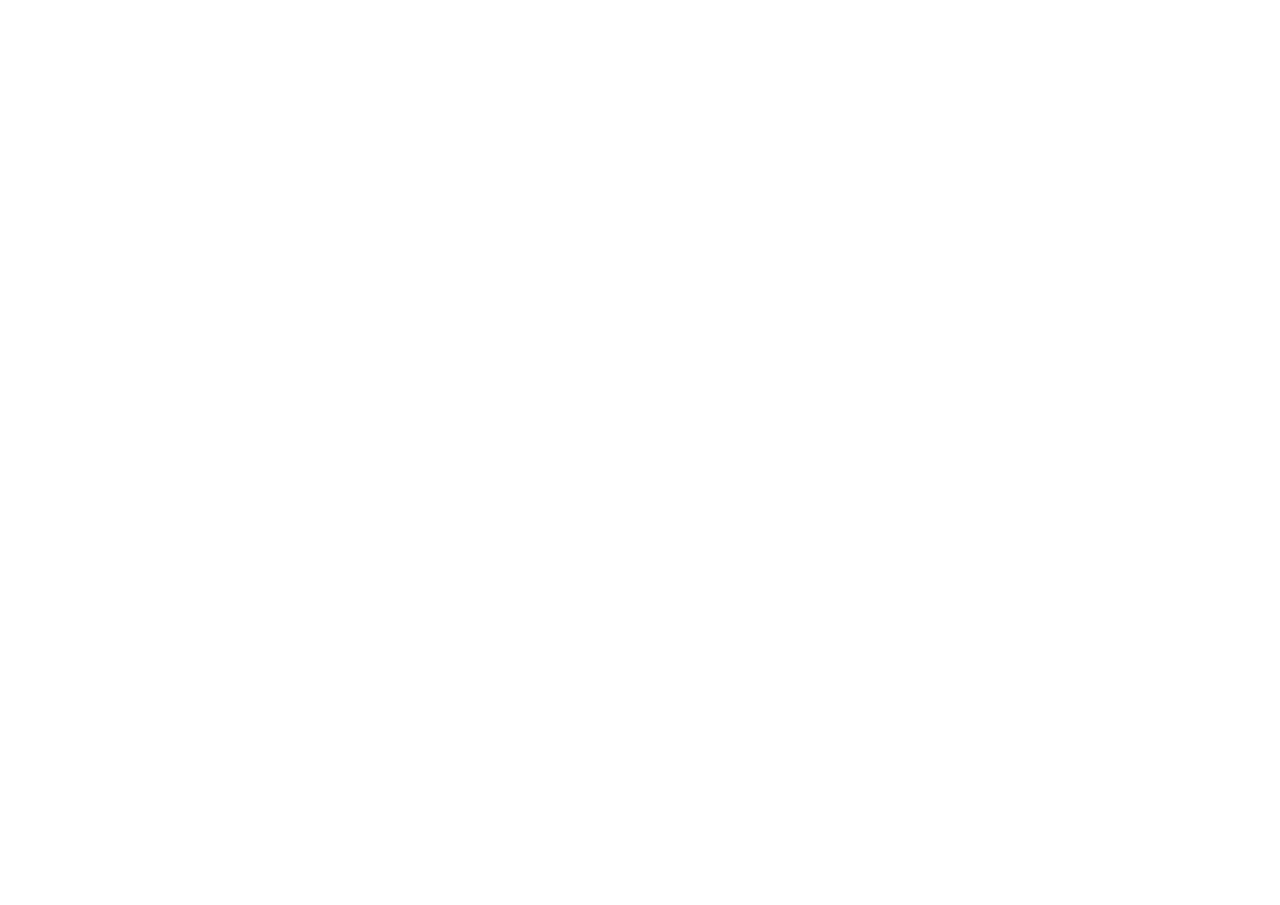
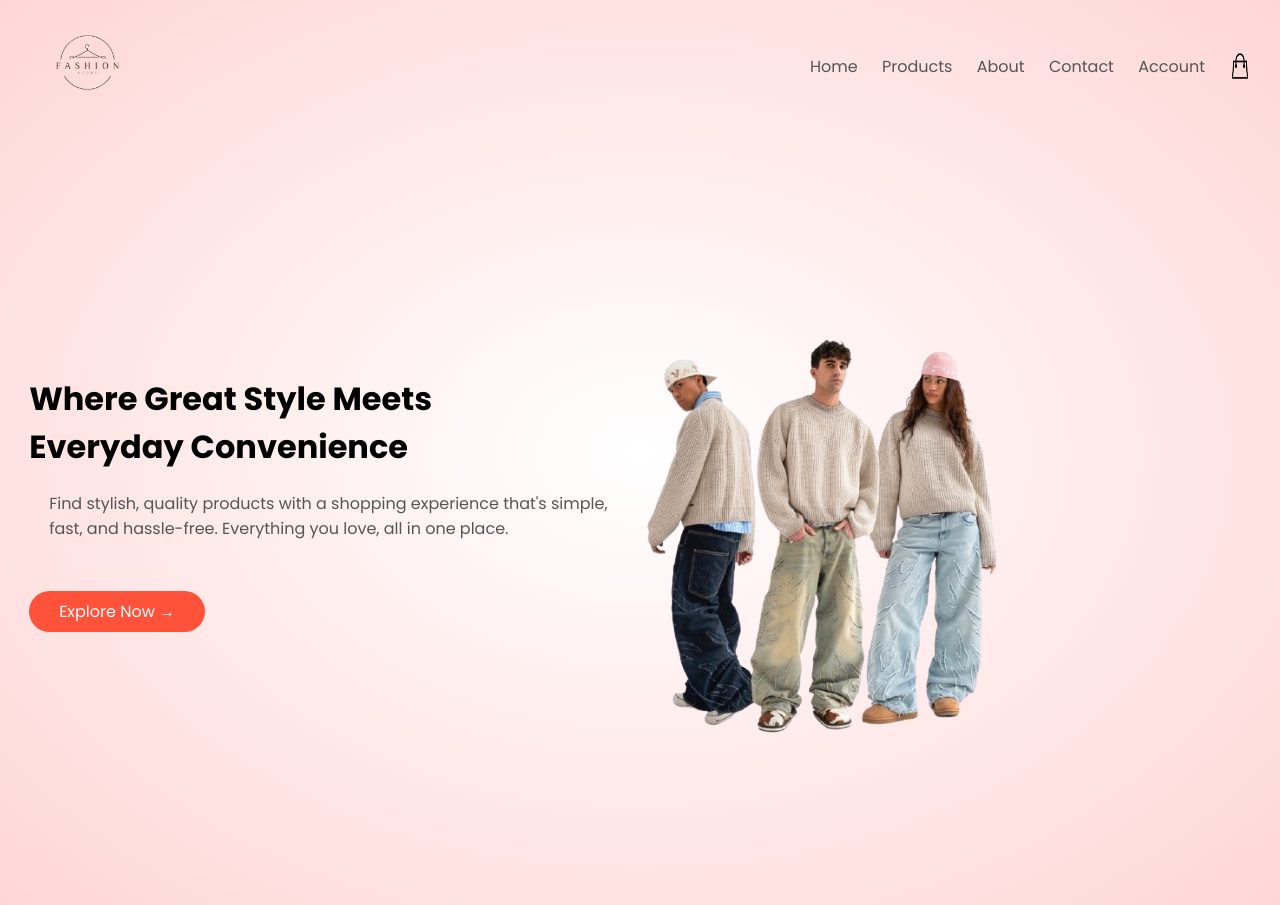
Before and after one commit to siddhant08-lol/e-commerce, a plain HTML site: page index.html in a window 1280 px wide. Before the commit the page ends 800 px from the top, so only its background shows below. Drawn offline with Linux system fonts and the light colour scheme.

Commit message:
complted the header section and fixed so many buds

```diff
--- a/index.html
+++ b/index.html
@@ -3,12 +3,49 @@
 <head>
     <meta charset="UTF-8">
     <meta name="viewport" content="width=device-width, initial-scale=1.0">
-    <title>E-commerce-website</title>
-    <meta name="title" content="man-collection">
-    <meta name="description" content="this is an E-commerce-website made by siddhant">
-    <link rel=""
+    <title>e-commerce</title>
+    <link rel="stylesheet" href="style.css">
 </head>
 <body>
+    <div class="header">
+    <div class="container">
+
+
+
+    <div class="navbar">
+        <div class="logo">
+            <img src="images/logo-removebg-preview.png" width="125px">
+
+
+
+        </div>
+
+
+        <nav>
+            <ul>
+                <li><a href="">Home</a></li>
+                <li><a href="">Products</a></li>
+                <li><a href="">About</a></li>
+                <li><a href="">Contact</a></li>
+                <li><a href="">Account</a></li>
+            </ul>
+        </nav>
+        <img src="images/cart.png" width="30px" height="30px">
+    </div>
+    <div class="row">
+        <div class="col">
+            <h1>Where Great Style Meets <br>Everyday Convenience</h1>
+            <P>Find stylish, quality products with a shopping experience that's simple,<br> fast, and hassle-free. Everything you love, all in one place.</P>
+            <a href="" class="btn">Explore Now &#8594;</a>
+        </div>
+        <div class="col-2">
+            <img src="images/download-removebg-preview.png" alt="person">
+
+        </div>
+    </div>
+    </div>
+</div>
+
 
 </body>
 </html>
--- a/style.css
+++ b/style.css
@@ -0,0 +1,95 @@
+
+
+@import url('https://fonts.googleapis.com/css2?family=Poppins:ital,wght@0,100;0,200;0,300;0,400;0,500;0,600;0,700;0,800;0,900;1,100;1,200;1,300;1,400;1,500;1,600;1,700;1,800;1,900&display=swap');
+
+
+*{
+   margin:0;
+   padding:0;
+   box-sizing:border-box;
+}
+body{
+   font-family: 'poppins', sans-serif;
+}
+.navbar{
+   display:flex;
+   align-items:center;
+
+}
+nav{
+   flex:1;
+   text-align:right;
+
+}
+nav ul{
+   display:inline-block;
+   list-style-type: none;
+}
+nav ul li{
+   display:inline-block;
+   margin-right:20px;
+
+}
+a{
+   text-decoration:none;
+   color:#555;
+   margin-top:5px;
+
+}
+p{
+   color:#555;
+   padding:20px;
+}
+
+.container{
+   max-width:1300px;
+   margin:auto;
+   padding-left:25px;
+   padding-right:25px;
+
+
+}
+
+.row{
+   display:flex;
+   align-items:center;
+   flex-wrap:wrap;
+   justify-content:space-around;
+}
+.col-2{
+   flex-basis:50%;
+   min-width:300px;
+}
+.col-2 img{
+   max-width:80%;
+
+   padding:50px 0;
+
+
+}
+
+
+
+.col-2 h1 {
+   font-size:50px;
+   line-height:60px;
+   margin:25px 0;
+
+}
+.btn{
+   display:inline-block;
+   background:#ff523b;
+   color:#fff;
+   padding:8px 30px;
+   margin:30px 0;
+   border-radius:30px;
+   transition:background 0.5s;
+}
+.header{
+   background:radial-gradient(#fff,#ffd6d6);
+}
+
+
+.btn:hover{
+   background:#563434;
+}
```
Also changed, not shown: images/cart.png (added), images/download-removebg-preview.png (added), images/logo-removebg-preview.png (added), images/person.png (added), 1 other file.
